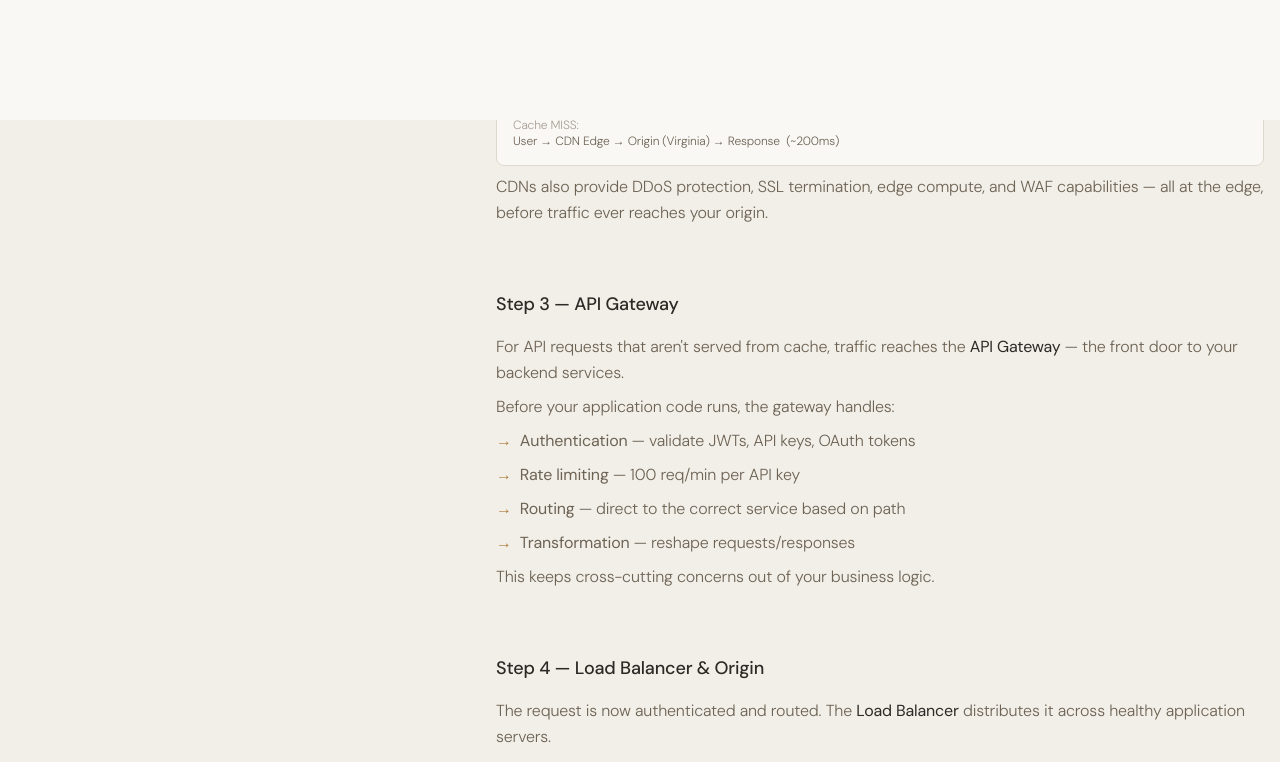
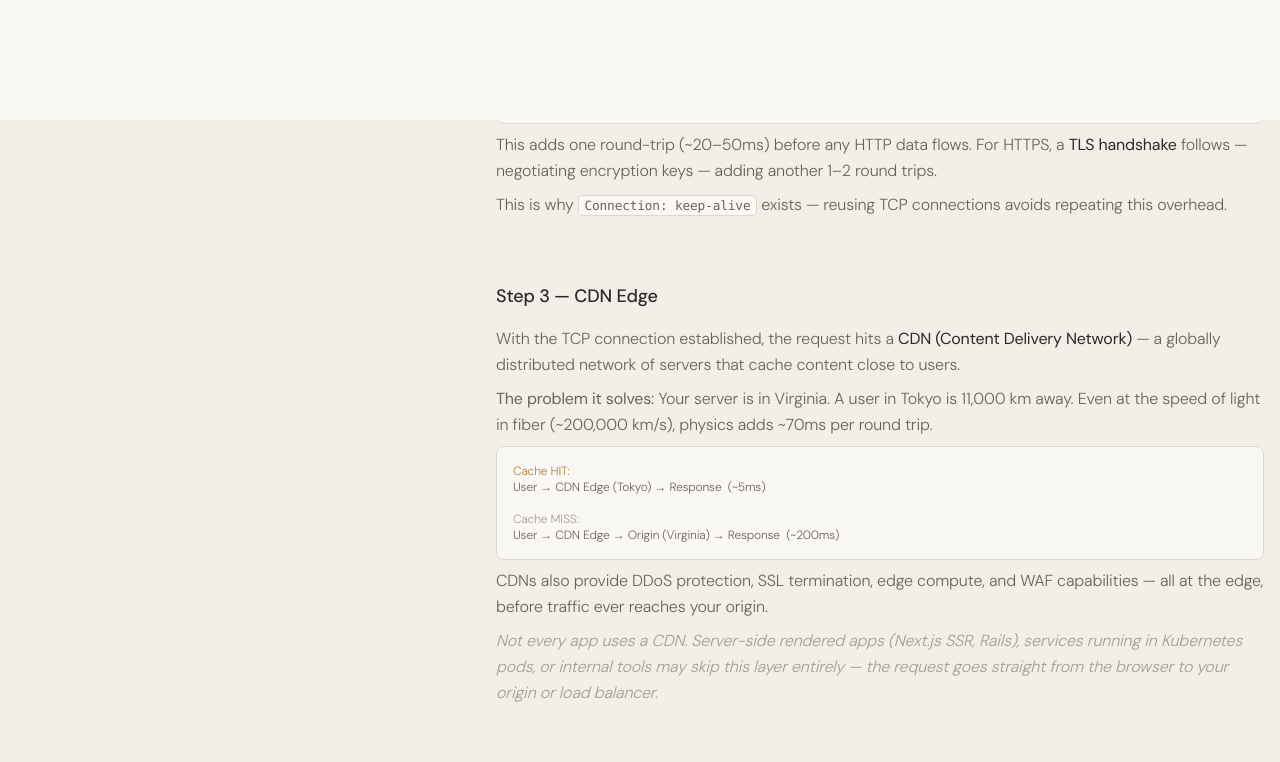
Before and after one commit to danielmai12/dmai-portfolio, a Next.js app: page /blog/dns-cdns-internet-traffic-routing in a window 1280 px wide. Shown: the part 1480-2242 px from the top of the page. Built offline with nearby package versions, Linux system fonts and the light colour scheme.

Commit message:
Add more context to DNS article

```diff
--- a/src/app/blog/[slug]/interactive/system-design/DnsInteractive.tsx
+++ b/src/app/blog/[slug]/interactive/system-design/DnsInteractive.tsx
@@ -19,9 +19,9 @@ const sections = [
           into your browser and hit enter.
         </p>
         <p>
-          In the next ~100 milliseconds, your request will traverse multiple
-          systems — DNS servers, CDN edges, load balancers, and finally reach
-          an application server. Each layer has a purpose.
+          In the next ~100–300 milliseconds, your request will traverse multiple
+          systems — DNS resolution, TCP handshakes, CDN edges, load balancers,
+          and finally reach an application server. Each layer has a purpose.
         </p>
         <p>Let&apos;s follow the packet.</p>
       </>
@@ -80,11 +80,42 @@ const sections = [
   },
   {
     step: 3,
-    title: "Step 2 — CDN Edge",
+    title: "Step 2 — TCP Handshake",
     content: (
       <>
         <p>
-          With the IP resolved, the request hits a{" "}
+          Now that the browser has an IP address, it needs to establish a reliable connection using the{" "}
+          <strong style={{ color: "var(--primary-color)" }}>TCP three-way handshake</strong>.
+        </p>
+        <p>Watch the diagram — three packets bounce between client and server before any data is sent:</p>
+        <div className="rounded-lg p-4 text-xs space-y-2" style={{ backgroundColor: "var(--card-bg)", border: "1px solid var(--border-color)" }}>
+          <div className="flex items-start gap-2">
+            <span style={{ color: "#3498db", fontWeight: 600 }} className="shrink-0">1. SYN</span>
+            <span>Client → Server: &ldquo;I want to connect&rdquo; (sends a sequence number)</span>
+          </div>
+          <div className="flex items-start gap-2">
+            <span style={{ color: "#2ecc71", fontWeight: 600 }} className="shrink-0">2. SYN-ACK</span>
+            <span>Server → Client: &ldquo;Got it, I&apos;m ready too&rdquo; (acknowledges + sends its own sequence number)</span>
+          </div>
+          <div className="flex items-start gap-2">
+            <span style={{ color: "#e67e22", fontWeight: 600 }} className="shrink-0">3. ACK</span>
+            <span>Client → Server: &ldquo;Connection established&rdquo;</span>
+          </div>
+        </div>
+        <p>This adds one round-trip (~20–50ms) before any HTTP data flows. For HTTPS, a{" "}
+          <strong style={{ color: "var(--primary-color)" }}>TLS handshake</strong>{" "}
+          follows — negotiating encryption keys — adding another 1–2 round trips.</p>
+        <p>This is why{" "}<code className="article-inline-code">Connection: keep-alive</code>{" "}exists — reusing TCP connections avoids repeating this overhead.</p>
+      </>
+    ),
+  },
+  {
+    step: 4,
+    title: "Step 3 — CDN Edge",
+    content: (
+      <>
+        <p>
+          With the TCP connection established, the request hits a{" "}
           <strong style={{ color: "var(--primary-color)" }}>CDN (Content Delivery Network)</strong>{" "}
           — a globally distributed network of servers that cache content close to users.
         </p>
@@ -97,12 +128,15 @@ const sections = [
           <p>User → CDN Edge → Origin (Virginia) → Response &nbsp;(~200ms)</p>
         </div>
         <p>CDNs also provide DDoS protection, SSL termination, edge compute, and WAF capabilities — all at the edge, before traffic ever reaches your origin.</p>
+        <p style={{ color: "var(--muted-text)", fontStyle: "italic" }}>
+          Not every app uses a CDN. Server-side rendered apps (Next.js SSR, Rails), services running in Kubernetes pods, or internal tools may skip this layer entirely — the request goes straight from the browser to your origin or load balancer.
+        </p>
       </>
     ),
   },
   {
-    step: 4,
-    title: "Step 3 — API Gateway",
+    step: 5,
+    title: "Step 4 — API Gateway",
     content: (
       <>
         <p>
@@ -122,8 +156,8 @@ const sections = [
     ),
   },
   {
-    step: 5,
-    title: "Step 4 — Load Balancer & Origin",
+    step: 6,
+    title: "Step 5 — Load Balancer & Server Processing",
     content: (
       <>
         <p>
@@ -131,22 +165,27 @@ const sections = [
           <strong style={{ color: "var(--primary-color)" }}>Load Balancer</strong>{" "}
           distributes it across healthy application servers.
         </p>
-        <p>Common balancing strategies:</p>
         <div className="rounded-lg p-4 text-xs space-y-2" style={{ backgroundColor: "var(--card-bg)", border: "1px solid var(--border-color)" }}>
           <div><strong style={{ color: "var(--primary-color)" }}>Round Robin</strong> — 1, 2, 3, 1, 2, 3...</div>
           <div><strong style={{ color: "var(--primary-color)" }}>Least Connections</strong> — send to the least busy server</div>
           <div><strong style={{ color: "var(--primary-color)" }}>IP Hash</strong> — same client always hits the same server</div>
         </div>
-        <p>The selected server processes your request — runs the application logic, queries the database, and builds a response.</p>
+        <p>The selected server processes your{" "}
+          <strong style={{ color: "var(--primary-color)" }}>HTTP request</strong>{" "}
+          — runs the application logic, queries the database, and builds a response.{" "}
+          <em style={{ color: "var(--accent-color)" }}>This is usually the only latency most engineers think about and control!</em>
+        </p>
       </>
     ),
   },
   {
-    step: 6,
-    title: "Step 5 — The Response",
+    step: 7,
+    title: "Step 6 — HTTP Response",
     content: (
       <>
-        <p>The response travels back through the same chain — origin → load balancer → gateway → CDN edge → browser.</p>
+        <p>The server sends an{" "}
+          <strong style={{ color: "var(--primary-color)" }}>HTTP response</strong>{" "}
+          back through the same chain — origin → load balancer → gateway → CDN edge → browser.</p>
         <p>
           Along the way, the CDN may cache the response for future requests with proper{" "}
           <code className="article-inline-code">Cache-Control</code> headers.
@@ -161,8 +200,43 @@ const sections = [
           <p><span style={{ color: "var(--muted-text)" }}># Private data — never cache</span></p>
           <p>Cache-Control: no-store</p>
         </div>
+      </>
+    ),
+  },
+  {
+    step: 8,
+    title: "Step 7 — TCP Teardown",
+    content: (
+      <>
+        <p>
+          After the data transfer is complete, the TCP connection is closed with a{" "}
+          <strong style={{ color: "var(--primary-color)" }}>four-way handshake</strong>:
+        </p>
+        <div className="rounded-lg p-4 text-xs space-y-2" style={{ backgroundColor: "var(--card-bg)", border: "1px solid var(--border-color)" }}>
+          <div className="flex items-start gap-2">
+            <span style={{ color: "#e74c3c", fontWeight: 600 }} className="shrink-0">1. FIN</span>
+            <span>Client → Server: &ldquo;I&apos;m done sending data&rdquo;</span>
+          </div>
+          <div className="flex items-start gap-2">
+            <span style={{ color: "#e74c3c", fontWeight: 600 }} className="shrink-0">2. ACK</span>
+            <span>Server → Client: &ldquo;Got it&rdquo;</span>
+          </div>
+          <div className="flex items-start gap-2">
+            <span style={{ color: "#e74c3c", fontWeight: 600 }} className="shrink-0">3. FIN</span>
+            <span>Server → Client: &ldquo;I&apos;m done too&rdquo;</span>
+          </div>
+          <div className="flex items-start gap-2">
+            <span style={{ color: "#e74c3c", fontWeight: 600 }} className="shrink-0">4. ACK</span>
+            <span>Client → Server: &ldquo;Connection closed&rdquo;</span>
+          </div>
+        </div>
+        <p>In practice, modern HTTP uses{" "}
+          <strong style={{ color: "var(--primary-color)" }}>persistent connections</strong>{" "}
+          — the TCP connection stays open for multiple requests. HTTP/2 goes further with{" "}
+          <strong style={{ color: "var(--primary-color)" }}>multiplexing</strong>{" "}
+          — many requests share a single connection simultaneously.</p>
         <p className="font-medium" style={{ color: "var(--primary-color)" }}>
-          All of this happens in roughly 100–300ms. Understanding each layer helps you know where to optimize, where to cache, and where things break.
+          All of this — DNS, TCP, TLS, CDN, gateway, LB, processing, and response — happens in roughly 100–300ms. Understanding each layer helps you know where to optimize, where to cache, and where things break.
         </p>
       </>
     ),
--- a/src/app/blog/[slug]/interactive/system-design/NetworkDiagram.tsx
+++ b/src/app/blog/[slug]/interactive/system-design/NetworkDiagram.tsx
@@ -21,25 +21,59 @@ export default function NetworkDiagram({ activeStep }: NetworkDiagramProps) {
       <ConnectionLine x1={user.x} y1={user.y} x2={browser.x} y2={browser.y} active={activeStep >= 0} />
       <ConnectionLine x1={browser.x} y1={browser.y} x2={dns.x} y2={dns.y} active={activeStep >= 1} delay={0.1} />
       <ConnectionLine x1={browser.x} y1={browser.y} x2={cdn.x} y2={cdn.y} active={activeStep >= 3} delay={0.1} />
-      <ConnectionLine x1={cdn.x} y1={cdn.y} x2={gateway.x} y2={gateway.y} active={activeStep >= 4} delay={0.1} />
-      <ConnectionLine x1={gateway.x} y1={gateway.y} x2={lb.x} y2={lb.y} active={activeStep >= 5} delay={0.1} />
-      <ConnectionLine x1={lb.x} y1={lb.y} x2={server.x} y2={server.y} active={activeStep >= 5} delay={0.2} />
+      <ConnectionLine x1={cdn.x} y1={cdn.y} x2={gateway.x} y2={gateway.y} active={activeStep >= 5} delay={0.1} />
+      <ConnectionLine x1={gateway.x} y1={gateway.y} x2={lb.x} y2={lb.y} active={activeStep >= 6} delay={0.1} />
+      <ConnectionLine x1={lb.x} y1={lb.y} x2={server.x} y2={server.y} active={activeStep >= 6} delay={0.2} />
 
       {/* Animated packets */}
-      <PacketDot x1={browser.x} y1={browser.y} x2={dns.x} y2={dns.y} active={activeStep === 1} delay={0.2} />
-      <PacketDot x1={browser.x} y1={browser.y} x2={cdn.x} y2={cdn.y} active={activeStep === 3} delay={0.2} />
-      <PacketDot x1={cdn.x} y1={cdn.y} x2={gateway.x} y2={gateway.y} active={activeStep === 4} delay={0.2} />
-      <PacketDot x1={gateway.x} y1={gateway.y} x2={server.x} y2={server.y} active={activeStep === 5} delay={0.2} />
-      <PacketDot x1={server.x} y1={server.y} x2={browser.x} y2={browser.y} active={activeStep === 6} delay={0.3} />
+      <PacketDot x1={browser.x} y1={browser.y} x2={dns.x} y2={dns.y} active={activeStep === 1 || activeStep === 2} delay={0.2} />
+
+      {/* TCP Handshake — SYN / SYN-ACK / ACK between browser and CDN */}
+      <PacketDot x1={browser.x} y1={browser.y} x2={cdn.x} y2={cdn.y} active={activeStep === 3} delay={0} color="#3498db" />
+      <PacketDot x1={cdn.x} y1={cdn.y} x2={browser.x} y2={browser.y} active={activeStep === 3} delay={0.6} color="#2ecc71" />
+      <PacketDot x1={browser.x} y1={browser.y} x2={cdn.x} y2={cdn.y} active={activeStep === 3} delay={1.2} color="#e67e22" />
+
+      {/* Normal request flow */}
+      <PacketDot x1={browser.x} y1={browser.y} x2={cdn.x} y2={cdn.y} active={activeStep === 4} delay={0.2} />
+      <PacketDot x1={cdn.x} y1={cdn.y} x2={gateway.x} y2={gateway.y} active={activeStep === 5} delay={0.2} />
+      <PacketDot x1={gateway.x} y1={gateway.y} x2={server.x} y2={server.y} active={activeStep === 6} delay={0.2} />
+
+      {/* Response flowing back */}
+      <PacketDot x1={server.x} y1={server.y} x2={browser.x} y2={browser.y} active={activeStep === 7} delay={0.3} color="var(--accent-color)" />
+
+      {/* TCP Teardown — FIN / ACK / FIN / ACK */}
+      <PacketDot x1={browser.x} y1={browser.y} x2={cdn.x} y2={cdn.y} active={activeStep === 8} delay={0} color="#e74c3c" />
+      <PacketDot x1={cdn.x} y1={cdn.y} x2={browser.x} y2={browser.y} active={activeStep === 8} delay={0.5} color="#e74c3c" />
+      <PacketDot x1={cdn.x} y1={cdn.y} x2={browser.x} y2={browser.y} active={activeStep === 8} delay={1.0} color="#e74c3c" />
+      <PacketDot x1={browser.x} y1={browser.y} x2={cdn.x} y2={cdn.y} active={activeStep === 8} delay={1.5} color="#e74c3c" />
+
+      {/* TCP handshake labels */}
+      {activeStep === 3 && (
+        <>
+          <text x={(browser.x + cdn.x) / 2} y={(browser.y + cdn.y) / 2 - 18} textAnchor="middle" fontSize={8} fontWeight={600} fill="#3498db">SYN →</text>
+          <text x={(browser.x + cdn.x) / 2} y={(browser.y + cdn.y) / 2 - 4} textAnchor="middle" fontSize={8} fontWeight={600} fill="#2ecc71">← SYN-ACK</text>
+          <text x={(browser.x + cdn.x) / 2} y={(browser.y + cdn.y) / 2 + 10} textAnchor="middle" fontSize={8} fontWeight={600} fill="#e67e22">ACK →</text>
+        </>
+      )}
+
+      {/* TCP teardown labels */}
+      {activeStep === 8 && (
+        <>
+          <text x={(browser.x + cdn.x) / 2} y={(browser.y + cdn.y) / 2 - 18} textAnchor="middle" fontSize={8} fontWeight={600} fill="#e74c3c">FIN →</text>
+          <text x={(browser.x + cdn.x) / 2} y={(browser.y + cdn.y) / 2 - 4} textAnchor="middle" fontSize={8} fontWeight={600} fill="#e74c3c">← ACK</text>
+          <text x={(browser.x + cdn.x) / 2} y={(browser.y + cdn.y) / 2 + 10} textAnchor="middle" fontSize={8} fontWeight={600} fill="#e74c3c">← FIN</text>
+          <text x={(browser.x + cdn.x) / 2} y={(browser.y + cdn.y) / 2 + 24} textAnchor="middle" fontSize={8} fontWeight={600} fill="#e74c3c">ACK →</text>
+        </>
+      )}
 
       {/* Nodes */}
       <Node {...user} label="User" icon="👤" active={activeStep >= 0} />
       <Node {...browser} label="Browser" icon="🌐" active={activeStep >= 0} delay={0.05} />
       <Node {...dns} label="DNS" icon="📖" active={activeStep >= 1 && activeStep <= 2} delay={0.1} />
-      <Node {...cdn} label="CDN Edge" icon="⚡" active={activeStep >= 3 && activeStep <= 4} delay={0.15} />
-      <Node {...gateway} label="API Gateway" icon="🚪" active={activeStep >= 4 && activeStep <= 5} delay={0.2} />
-      <Node {...lb} label="Load Balancer" icon="⚖️" active={activeStep >= 5} delay={0.25} />
-      <Node {...server} label="Origin Server" icon="🖥️" active={activeStep >= 5} delay={0.3} />
+      <Node {...cdn} label="CDN Edge" icon="⚡" active={activeStep >= 3 && activeStep <= 5} delay={0.15} />
+      <Node {...gateway} label="API Gateway" icon="🚪" active={activeStep >= 5 && activeStep <= 6} delay={0.2} />
+      <Node {...lb} label="Load Balancer" icon="⚖️" active={activeStep >= 6} delay={0.25} />
+      <Node {...server} label="Origin Server" icon="🖥️" active={activeStep >= 6} delay={0.3} />
     </svg>
   );
 }
```
